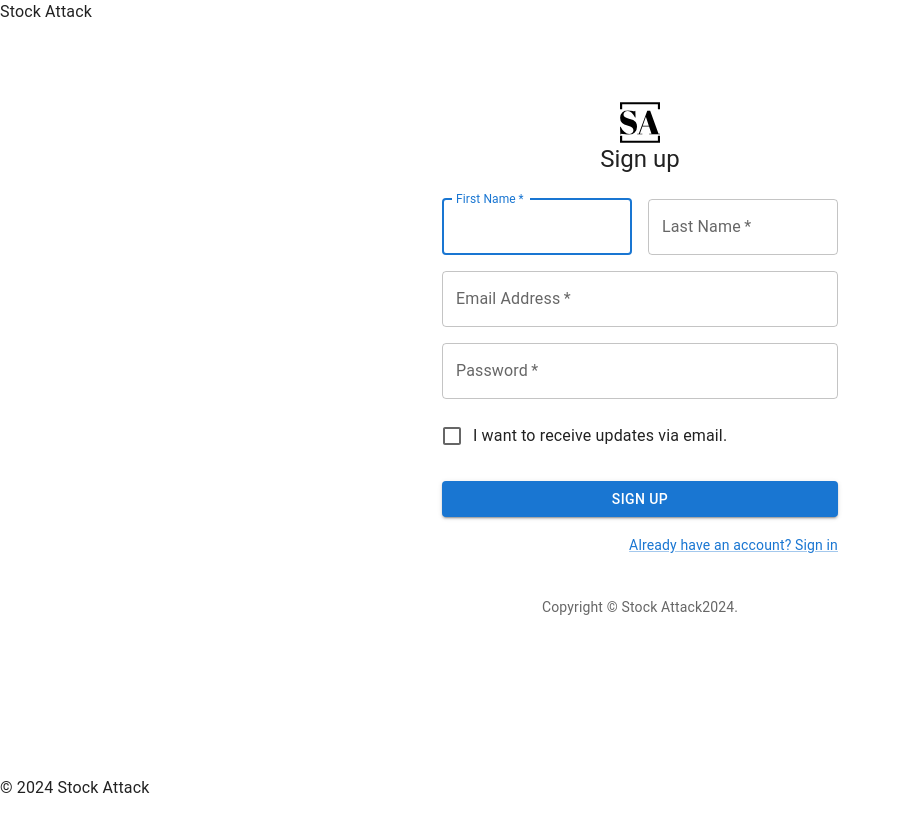
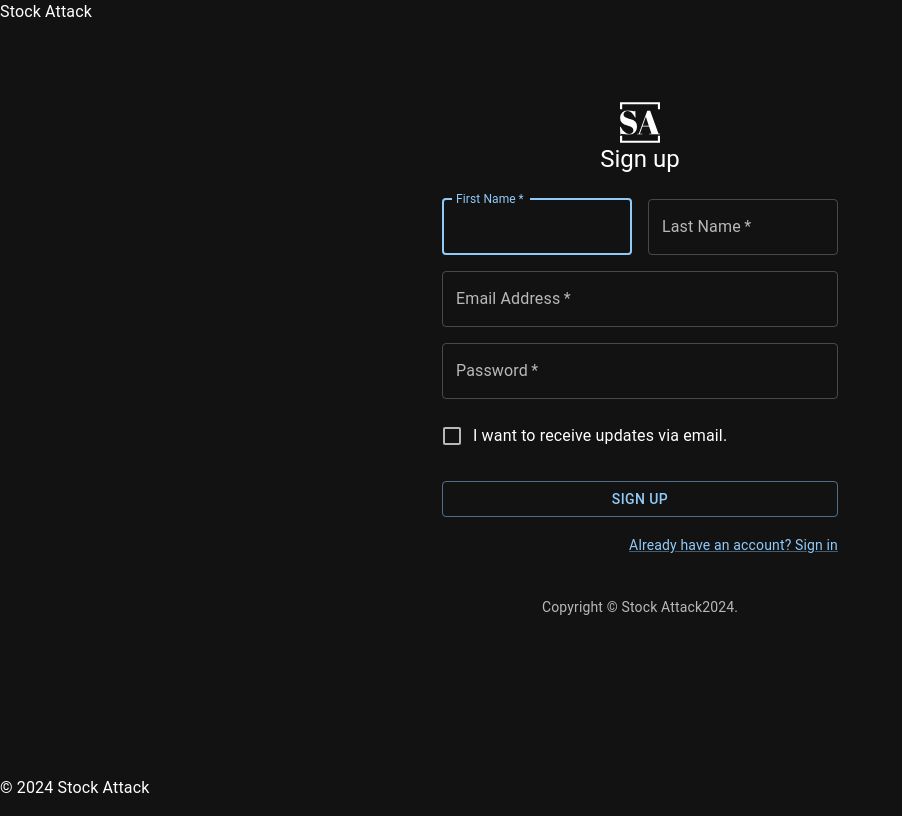
Before and after one commit to hongbowu/Stock-Attack, a React (Vite) app in the folder client/: page /signup in a window 1280 px wide. Shown: the whole page, without its empty margins (0-902 px from the left). Built offline with nearby package versions, Linux system fonts and the light colour scheme.

Commit message:
edits styles

```diff
--- a/client/src/pages/signup.jsx
+++ b/client/src/pages/signup.jsx
@@ -1,15 +1,13 @@
 import React from 'react';
-import Button from '@mui/material/Button';
-import CssBaseline from '@mui/material/CssBaseline';
-import TextField from '@mui/material/TextField';
-import FormControlLabel from '@mui/material/FormControlLabel';
-import Checkbox from '@mui/material/Checkbox';
-import Link from '@mui/material/Link';
-import Grid from '@mui/material/Grid';
-import Box from '@mui/material/Box';
-import Typography from '@mui/material/Typography';
-import Container from '@mui/material/Container';
-import logo from '../assets/sa-logo-black.svg';
+import { Button, CssBaseline, TextField, FormControlLabel, Checkbox, Link, Grid, Box, Typography, Container } from '@mui/material';
+import logo from '../assets/sa-logo-white-sm.svg';
+import { ThemeProvider, createTheme } from '@mui/material/styles';
+
+const darkTheme = createTheme({
+  palette: {
+    mode: 'dark',
+  },
+});
 
 const Signup = () => {
   const handleSubmit = (event) => {
@@ -23,6 +21,8 @@
     });
   };
   return (
+    <ThemeProvider theme={darkTheme}>
+      <CssBaseline />
       <Container component="main" maxWidth="xs" sx={{
         display: 'flex',
         flexDirection: 'column',
@@ -31,7 +31,6 @@
         height: '100vh',
         marginTop: '-64px',
       }}>
-      <CssBaseline />
         <Box
           sx={{
             display: 'flex',
@@ -98,7 +97,7 @@
             <Button
               type="submit"
               fullWidth
-            variant="contained"
+              variant="outlined"
               sx={{ mt: 3, mb: 2 }}
             >
               Sign Up
@@ -124,6 +123,7 @@
           </Typography>
         </Box>
       </Container>
+    </ThemeProvider>
   );
 };
 
```
Also changed, not shown: client/src/assets/sa-logo-white-sm.svg (added). Lines whose indentation alone changed are shown as unchanged.
